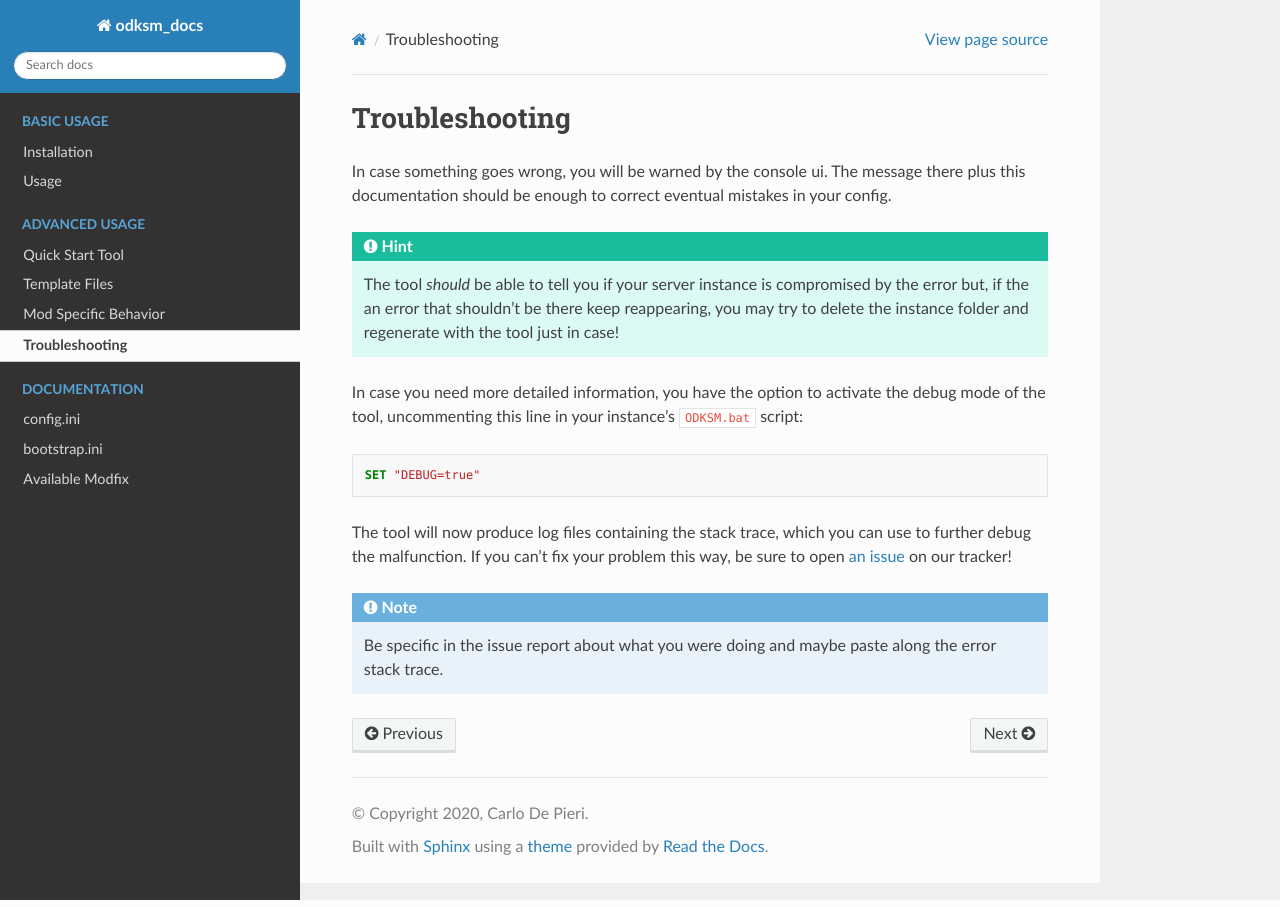
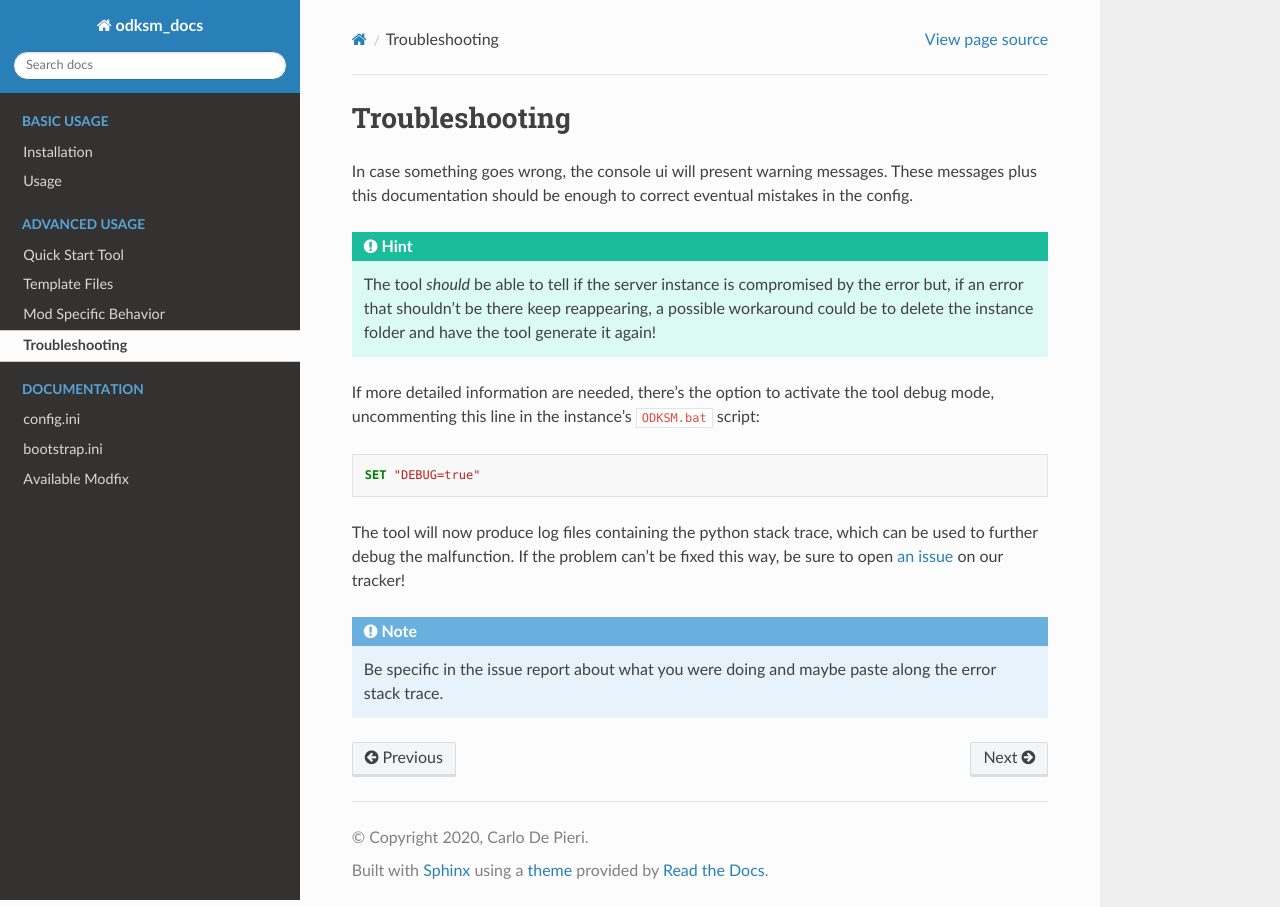
Before and after one commit to CarloDePieri/odk_servermanager_docs, a Sphinx documentation site: the page built from docs/source/debug.rst, in a window 1280 px wide. Built offline with Sphinx 7.4.7 and the Read the Docs theme 2.0.0, drawn with Linux system fonts in a browser that asks for light colours.

Commit message:
better troubleshooting page with it translation

```diff
--- a/docs/source/debug.rst
+++ b/docs/source/debug.rst
@@ -1,20 +1,21 @@
 Troubleshooting
 ===============
-In case something goes wrong, you will be warned by the console ui. The message there plus this documentation should be
-enough to correct eventual mistakes in your config.
+In case something goes wrong, the console ui will present warning messages. These messages plus this documentation
+should be enough to correct eventual mistakes in the config.
 
-.. hint:: The tool *should* be able to tell you if your server instance is compromised by the error but, if the an error
-    that shouldn't be there keep reappearing, you may try to delete the instance folder and regenerate with the tool just in case!
+.. hint:: The tool *should* be able to tell if the server instance is compromised by the error but, if an error
+    that shouldn't be there keep reappearing, a possible workaround could be to delete the instance folder and
+    have the tool generate it again!
 
-In case you need more detailed information, you have the option to activate the debug mode of the tool, uncommenting
-this line in your instance's ``ODKSM.bat`` script:
+If more detailed information are needed, there's the option to activate the tool debug mode, uncommenting
+this line in the instance's ``ODKSM.bat`` script:
 
 .. code-block:: batch
 
     SET "DEBUG=true"
 
-The tool will now produce log files containing the stack trace, which you can use to further debug the malfunction. If
-you can't fix your problem this way, be sure to open `an issue`_ on our tracker!
+The tool will now produce log files containing the python stack trace, which can be used to further debug the
+malfunction. If the problem can't be fixed this way, be sure to open `an issue`_ on our tracker!
 
 .. note:: Be specific in the issue report about what you were doing and maybe paste along the error stack trace.
 
```
Also changed, not shown: 3 other files.
